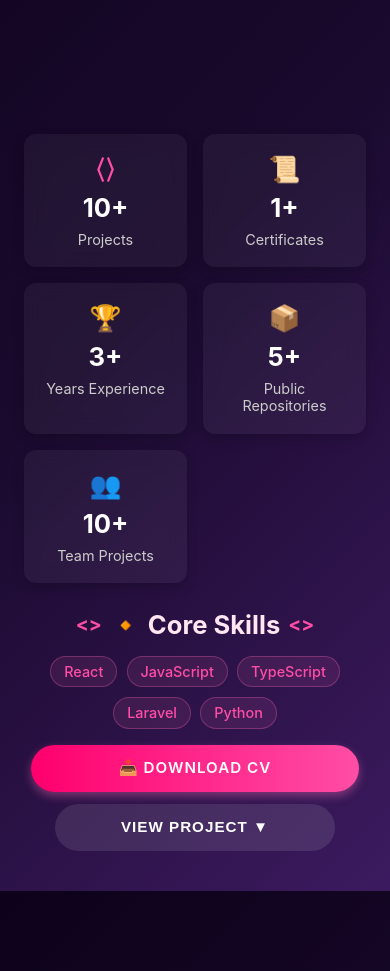
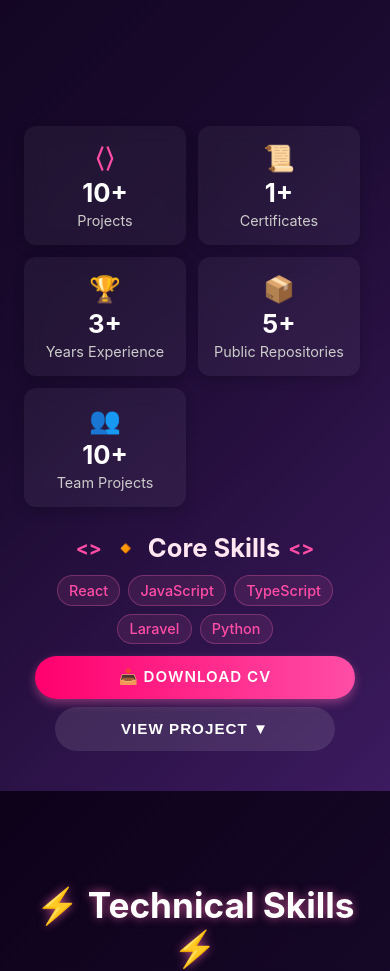
Before and after one commit to lisnadesanti/my_portofolio, a React (Create React App) app: page / in a window 390 px wide. Shown: the part 1026-1997 px from the top of the page. Built offline with nearby package versions, Linux system fonts and the light colour scheme.

Commit message:
about ya

```diff
--- a/src/components/About.css
+++ b/src/components/About.css
@@ -59,9 +59,9 @@
 .about-content {
   display: flex;
   flex-wrap: wrap;
-  gap: 2.5rem;
+  gap: 2rem; /* ✅ Diperkecil dari 2.5rem */
   align-items: flex-start;
-  margin-bottom: 0.75rem; /* ✅ Diperkecil dari 1.5rem agar lebih padat */
+  margin-bottom: 0.25rem; /* ✅ Diperkecil Maksimal — dari 1.5rem */
   width: 100%;
 }
 
@@ -105,7 +105,7 @@
 .stats-grid {
   display: grid;
   grid-template-columns: repeat(auto-fit, minmax(180px, 1fr));
-  gap: 1.5rem;
+  gap: 1rem; /* ✅ Diperkecil dari 1.5rem — agar card lebih dekat ke teks */
   animation: slideInRight 1s ease-out;
 }
 
@@ -123,11 +123,12 @@
 .stat-card {
   background: rgba(255, 255, 255, 0.05);
   border-radius: 12px;
-  padding: 1.5rem;
+  padding: 1.25rem; /* ✅ Diperkecil dari 1.5rem */
   text-align: center;
   backdrop-filter: blur(10px);
   transition: transform 0.3s ease, box-shadow 0.3s ease;
   box-shadow: 0 4px 12px rgba(0, 0, 0, 0.2);
+  margin-top: 0; /* ✅ Pastikan tidak ada margin atas */
 }
 
 .stat-card:hover {
@@ -137,7 +138,7 @@
 
 .stat-icon {
   font-size: 2rem;
-  margin-bottom: 0.5rem;
+  margin-bottom: 0.25rem; /* ✅ Diperkecil dari 0.5rem */
   color: #ff4da6;
 }
 
@@ -145,7 +146,7 @@
   font-size: 2rem;
   font-weight: 700;
   color: #ffffff;
-  margin: 0.5rem 0;
+  margin: 0.25rem 0; /* ✅ Diperkecil dari 0.5rem */
 }
 
 .stat-label {
@@ -155,13 +156,13 @@
 
 /* 🔷 Core Skills — TANPA BOX */
 .core-skills-section {
-  margin-top: 1.5rem; /* ✅ Diperkecil dari 2rem agar lebih dekat dengan card */
+  margin-top: 1rem; /* ✅ Diperkecil dari 1.5rem */
   text-align: center;
 }
 
 .core-skills-section h3 {
   font-size: 1.6rem;
-  margin-bottom: 1rem;
+  margin-bottom: 0.75rem; /* ✅ Diperkecil dari 1rem */
   color: #ffe6f0;
   display: flex;
   align-items: center;
@@ -181,14 +182,14 @@
   display: flex;
   flex-wrap: wrap;
   justify-content: center;
-  gap: 0.8rem;
-  margin-top: 0.5rem;
+  gap: 0.6rem; /* ✅ Diperkecil dari 0.8rem */
+  margin-top: 0.25rem; /* ✅ Diperkecil dari 0.5rem */
 }
 
 .skill-tag {
   background: rgba(255, 105, 180, 0.1);
   color: #ff4da6;
-  padding: 0.5rem 1rem;
+  padding: 0.4rem 0.8rem; /* ✅ Diperkecil dari 0.5rem 1rem */
   border-radius: 20px;
   font-weight: 500;
   transition: all 0.3s ease;
@@ -205,15 +206,15 @@
 .cta-buttons {
   display: flex;
   justify-content: center;
-  gap: 1rem;
-  margin-top: 1.5rem; /* ✅ Diperkecil dari 2rem */
+  gap: 0.75rem; /* ✅ Diperkecil dari 1rem */
+  margin-top: 1rem; /* ✅ Diperkecil dari 1.5rem */
   flex-wrap: wrap;
 }
 
 /* 🔧 Gaya tombol umum — berlaku untuk <button> dan <a> */
 .cta-buttons .btn-download,
 .cta-buttons .btn-view {
-  padding: 0.75rem 1.5rem;
+  padding: 0.65rem 1.25rem; /* ✅ Diperkecil dari 0.75rem 1.5rem */
   border: none;
   border-radius: 25px;
   cursor: pointer;
@@ -263,8 +264,8 @@
 
   .about-content {
     flex-direction: column;
-    gap: 1.5rem; /* ✅ Diperkecil dari 2rem */
-    margin-bottom: 0.5rem; /* ✅ Diperkecil dari 0.75rem agar lebih rapat */
+    gap: 1rem; /* ✅ Diperkecil dari 1.5rem */
+    margin-bottom: 0.125rem; /* ✅ Hampir nol — sangat rapat */
   }
 
   .about-text {
@@ -287,11 +288,11 @@
   /* ⭐️ PERBAIKAN: TAMPILKAN 2 KOLOM DI HP */
   .stats-grid {
     grid-template-columns: repeat(2, 1fr);
-    gap: 1rem;
+    gap: 0.75rem; /* ✅ Diperkecil dari 1rem */
   }
 
   .stat-card {
-    padding: 1.2rem;
+    padding: 1rem; /* ✅ Diperkecil dari 1.2rem */
   }
 
   .stat-icon {
@@ -307,23 +308,23 @@
   }
 
   .core-skills-section {
-    margin-top: 1rem; /* ✅ Diperkecil dari 1.5rem */
+    margin-top: 0.75rem; /* ✅ Diperkecil dari 1rem */
   }
 
   .skills-list {
-    gap: 0.6rem;
+    gap: 0.5rem; /* ✅ Diperkecil dari 0.6rem */
     padding: 0 0.5rem;
   }
 
   .skill-tag {
-    padding: 0.4rem 0.8rem;
+    padding: 0.35rem 0.7rem; /* ✅ Diperkecil dari 0.4rem 0.8rem */
     font-size: 0.9rem;
   }
 
   .cta-buttons {
     flex-direction: column;
-    gap: 0.8rem;
-    margin-top: 1rem; /* ✅ Diperkecil dari 1.5rem */
+    gap: 0.5rem; /* ✅ Diperkecil dari 0.8rem */
+    margin-top: 0.75rem; /* ✅ Diperkecil dari 1rem */
     align-items: center;
   }
 
@@ -331,7 +332,7 @@
   .btn-view {
     width: 100%;
     max-width: 280px;
-    padding: 0.8rem;
+    padding: 0.7rem; /* ✅ Diperkecil dari 0.8rem */
     font-size: 0.95rem;
   }
 }
```
